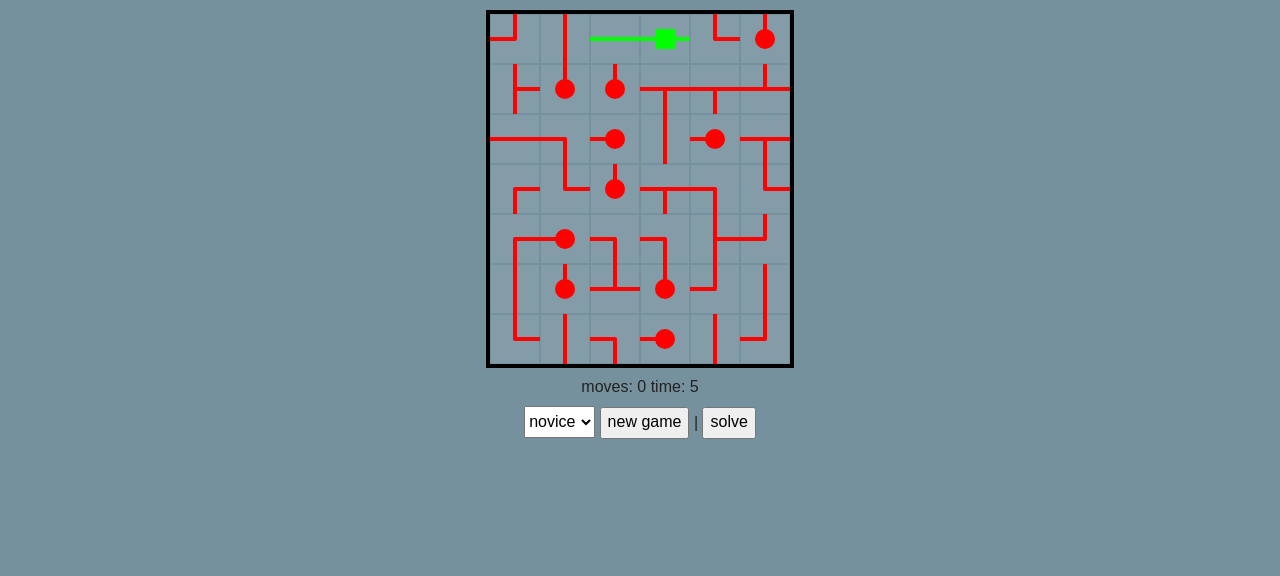
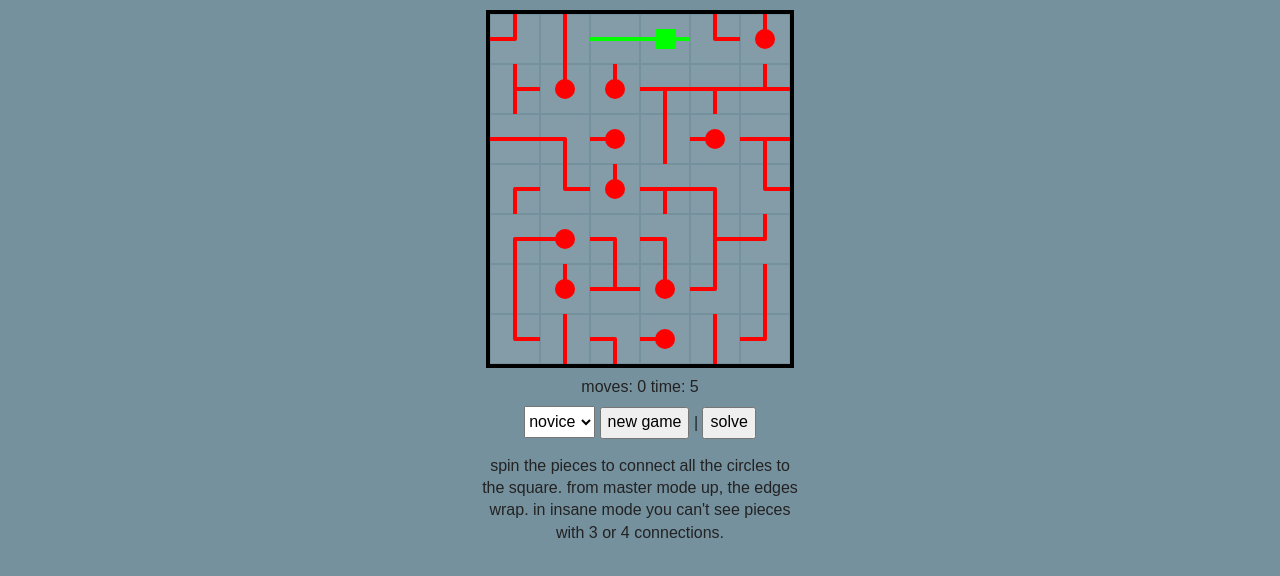
Before and after one commit to undeconstructed/scrambledweb, a plain HTML site: page index.html in a window 1280 px wide. Shown: the part 68-644 px from the top of the page. Drawn offline with Linux system fonts and the light colour scheme.

Commit message:
Minimal instructions

```diff
--- a/css/main.css
+++ b/css/main.css
@@ -123,6 +123,11 @@ h1 {
   height: 2em;
 }
 
+.instructions {
+  margin: auto;
+  max-width: 20em;
+}
+
 body.standalone {
   background-color: black;
   display: flex;
@@ -144,6 +149,10 @@ body.standalone .gameframe {
 
 body.standalone .game canvas {
   width: 100%;
+}
+
+body.standalone .instructions {
+  display: none;
 }
 
 /* ==========================================================================
--- a/index.html
+++ b/index.html
@@ -26,6 +26,8 @@
     <div id="game" class="game"></div>
   </div>
 
+  <p class="instructions">spin the pieces to connect all the circles to the square. from master mode up, the edges wrap. in insane mode you can't see pieces with 3 or 4 connections.</p>
+
 </body>
 
 </html>
```
